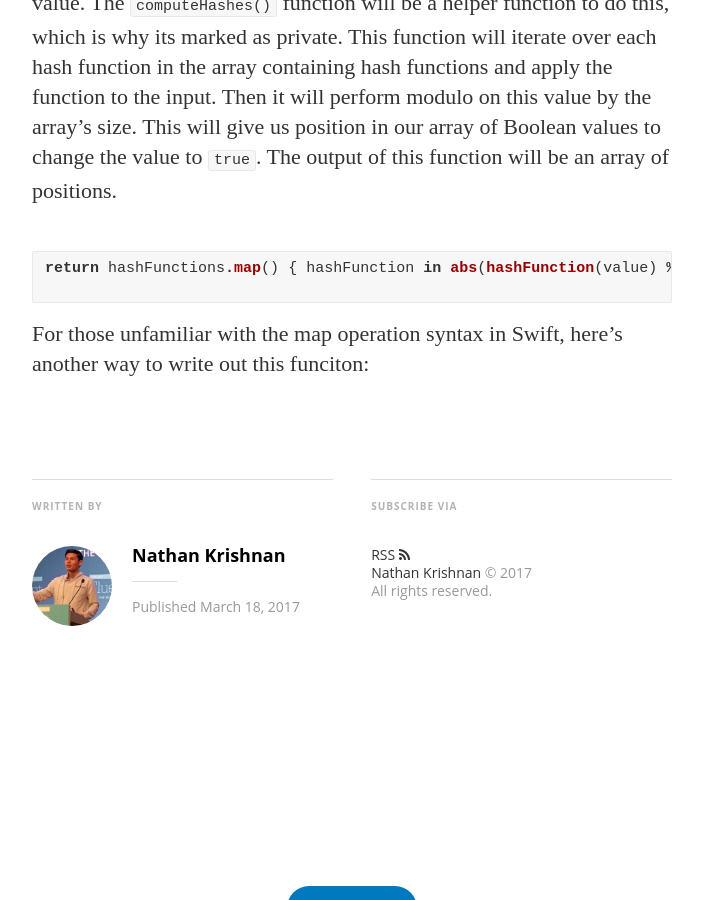
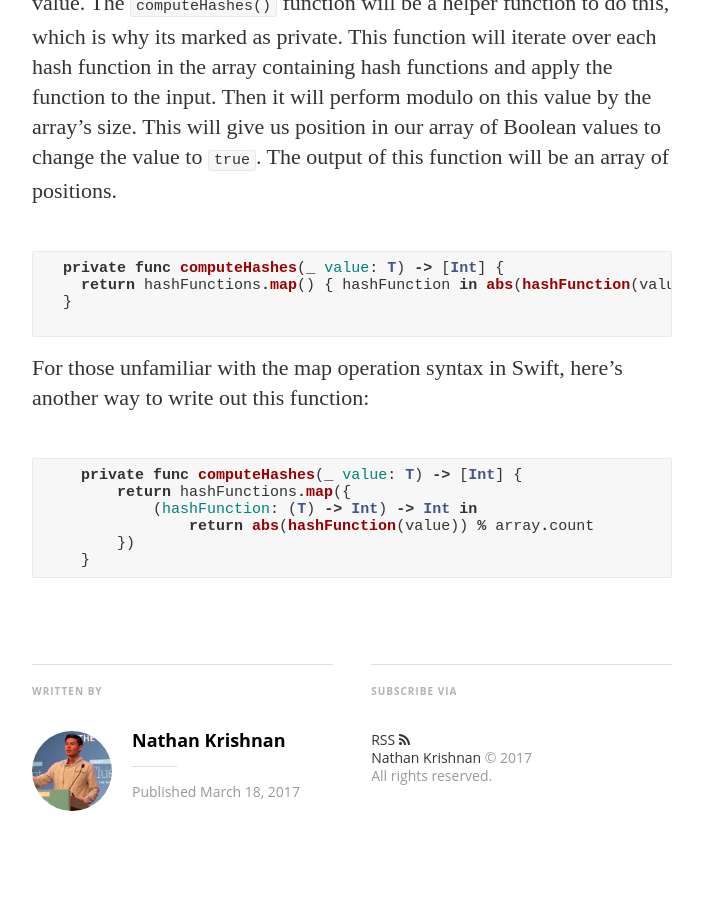
Before and after one commit to nathankrishnan/nathankrishnan.github.io, a Jekyll site: the page built from _posts/2017-03-18-bloomfilter.md, in a window 1280 px wide and 900 px high, scrolled down 5522 px. Shown: the whole window, without its empty margins (288-991 px from the left). Built offline with Jekyll 4.4.1, drawn with Linux system fonts in a browser that asks for light colours; nearby versions of some CDN libraries; some web fonts are replaced; comment, search, counter and statistics services are not loaded.

Commit message:
Update 2017-03-18-bloomfilter.md

````diff
--- a/_posts/2017-03-18-bloomfilter.md
+++ b/_posts/2017-03-18-bloomfilter.md
@@ -105,8 +105,18 @@ The second array will store the hashing functions we will use.
 Both the insert or query operations the need a way to calculate a hash value.  The ```computeHashes()``` function will be a helper function to do this, which is why its marked as private.  This function will iterate over each hash function in the array containing hash functions and apply the function to the input. Then it will perform modulo on this value by the array's size.  This will give us position in our array of Boolean values to change the value to ```true```.  The output of this function will be an array of positions.
 
 ```swift
-return hashFunctions.map() { hashFunction in abs(hashFunction(value) % array.count) }
+  private func computeHashes(_ value: T) -> [Int] {
+    return hashFunctions.map() { hashFunction in abs(hashFunction(value) % array.count) }
+  }
 
 ```
 
-For those unfamiliar with the map operation syntax in Swift, here's another way to write out this funciton:
+For those unfamiliar with the map operation syntax in Swift, here's another way to write out this function:
+```swift
+    private func computeHashes(_ value: T) -> [Int] {
+        return hashFunctions.map({
+            (hashFunction: (T) -> Int) -> Int in
+                return abs(hashFunction(value)) % array.count
+        })
+    }
+```
````
